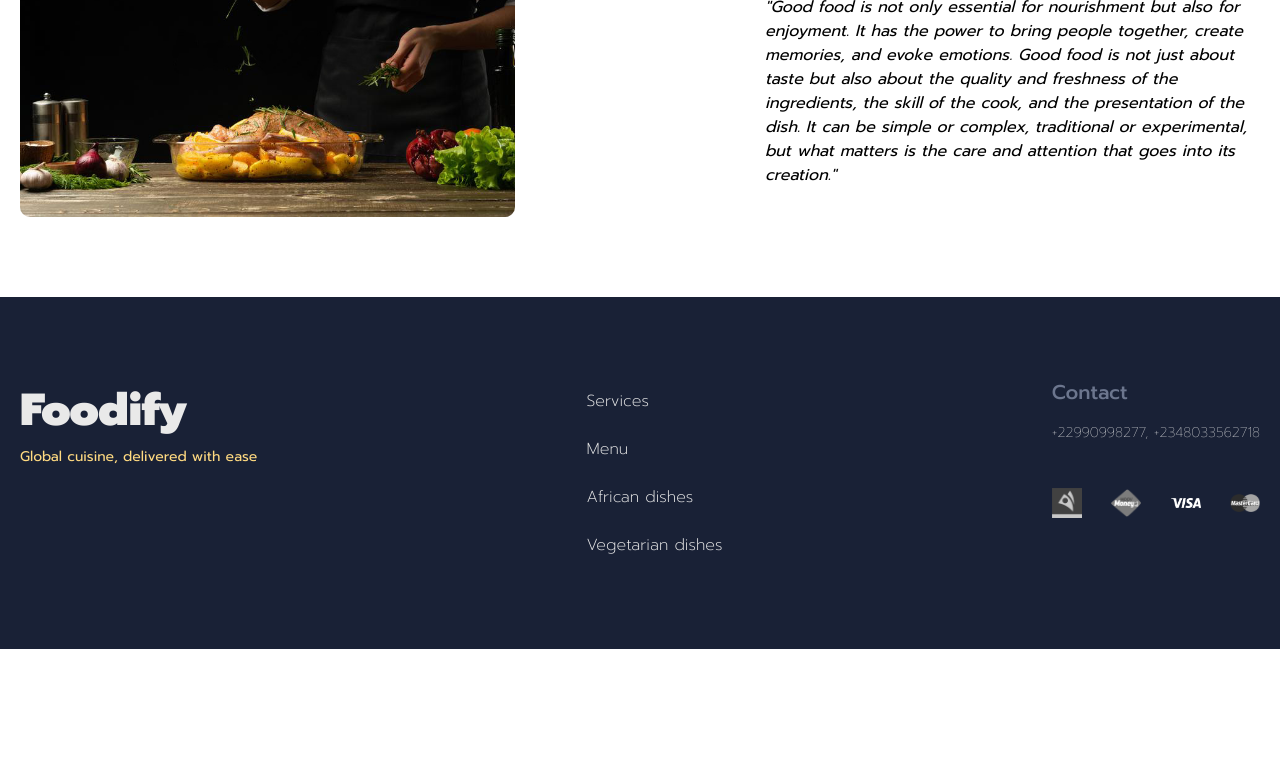
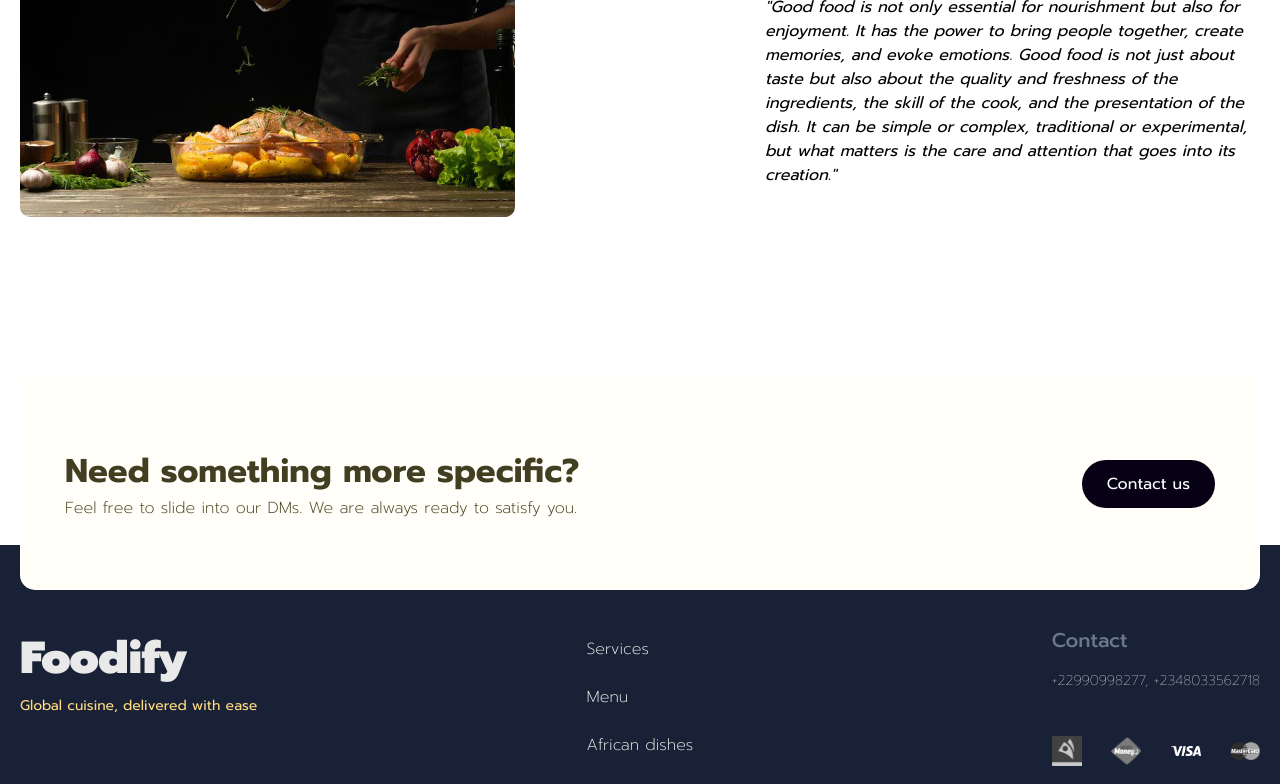
Before and after one commit to Joseph-Jnr/foodify_v1, a React (Vite) app: page / in a window 1280 px wide. Shown: the part 1043-1827 px from the top of the page. Before the commit the page ends 1692 px from the top, so only its background shows below. Built offline with nearby package versions, Linux system fonts and the light colour scheme.

Commit message:
renamed contact component to cta

```diff
--- a/src/App.jsx
+++ b/src/App.jsx
@@ -1,6 +1,6 @@
 import React, { useState } from 'react'
 import './App.css'
-import { Header, Navbar, Quote, Footer } from './components/index'
+import { Header, Navbar, Quote, Cta, Footer } from './components/index'
 
 function App() {
   return (
@@ -12,6 +12,7 @@ function App() {
       <section className='section-padding'>
         <Quote />
       </section>
+      <Cta />
       <Footer />
     </main>
   )
--- /dev/null
+++ b/src/components/cta/Cta.css
@@ -0,0 +1,22 @@
+.cta-section-wrap {
+  position: relative;
+  background: #fffef8;
+  padding: 70px 45px;
+  border-radius: 15px;
+  margin-bottom: -125px; /*
+  box-shadow: -1px 1px 20px -2px rgba(97, 97, 97, 0.231);
+  -webkit-box-shadow: -1px 1px 20px -2px rgba(97, 97, 97, 0.231);
+  -moz-box-shadow: -1px 1px 20px -2px rgba(97, 97, 97, 0.231); */
+}
+
+.cta-text h1 {
+  font-size: 33px;
+  font-weight: 700;
+  color: #423e21;
+}
+
+.cta-text p {
+  font-size: 16px;
+  font-weight: 200;
+  color: #45401a;
+}
--- /dev/null
+++ b/src/components/cta/Cta.jsx
@@ -0,0 +1,27 @@
+import React from 'react'
+import './Cta.css'
+
+const Cta = () => {
+  return (
+    <div className='section-padding'>
+      <div className='container'>
+        <div className='cta-section-wrap flex items-center justify-between'>
+          <div className='cta-text'>
+            <h1>Need something more specific?</h1>
+            <p>
+              Feel free to slide into our DMs. We are always ready to satisfy
+              you.
+            </p>
+          </div>
+          <div className='cta-action'>
+            <a href='' className='btn black-btn'>
+              Contact us
+            </a>
+          </div>
+        </div>
+      </div>
+    </div>
+  )
+}
+
+export default Cta
--- a/src/components/index.js
+++ b/src/components/index.js
@@ -1,4 +1,5 @@
 export { default as Header } from './header/Header'
 export { default as Navbar } from './navbar/Navbar'
 export { default as Quote } from './quote/Quote'
+export { default as Cta } from './cta/Cta'
 export { default as Footer } from './footer/Footer'
```
